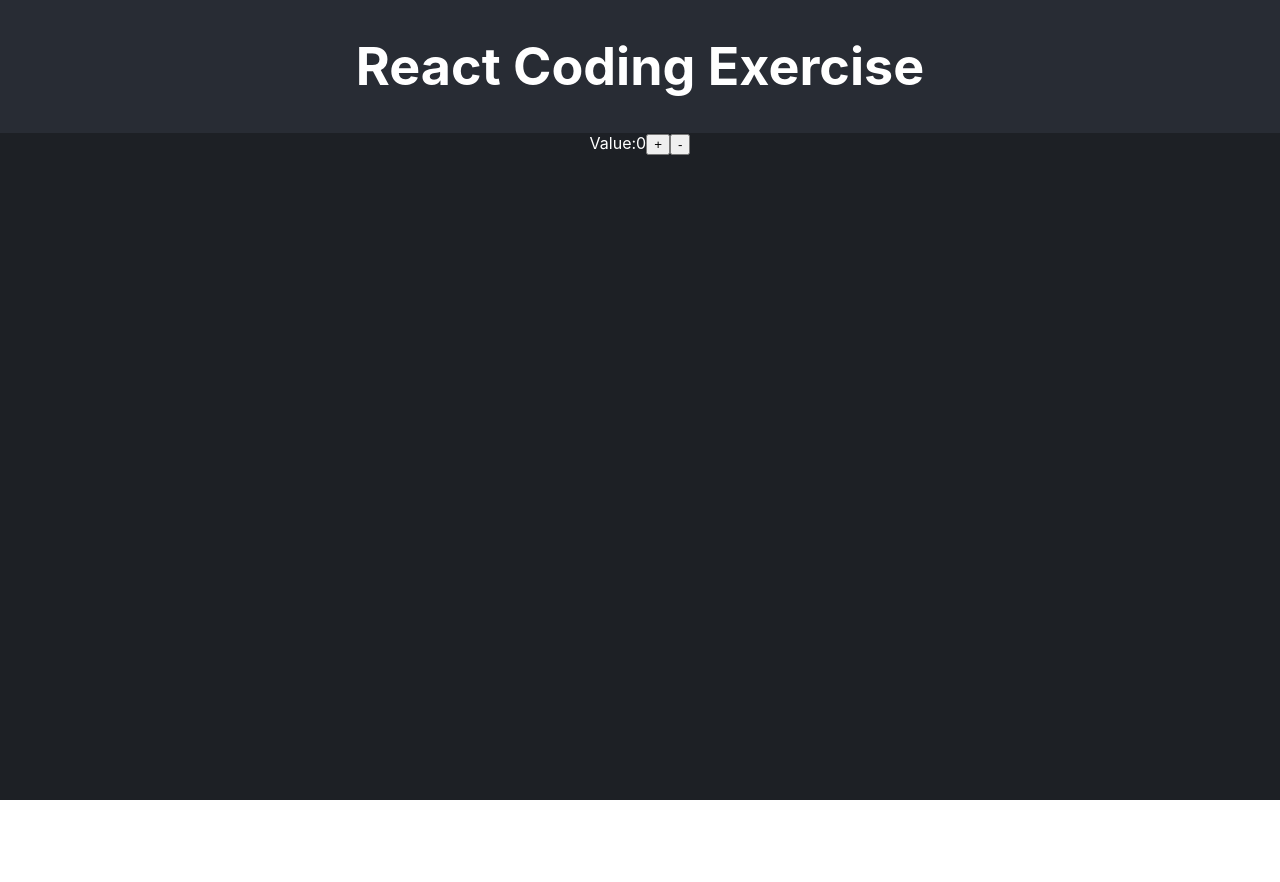
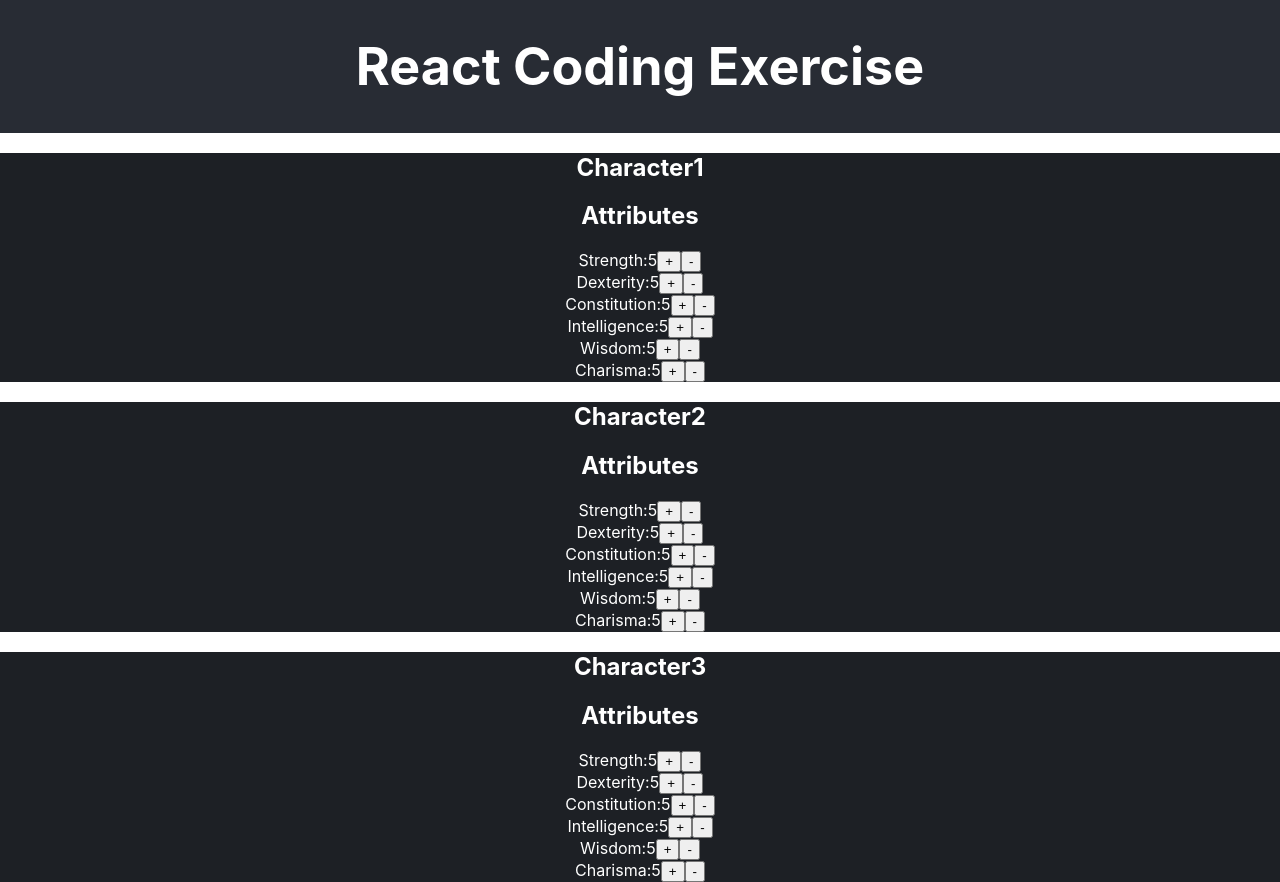
Before and after one commit to sneha-doguparthi/recruiting-webapp-character, a React (Create React App) app: page / in a window 1280 px wide. Before the commit the page ends 800 px from the top, so only its background shows below. Built offline with nearby package versions, Linux system fonts and the light colour scheme.

Commit message:
1. State and Controls of Attribute List

```diff
--- a/src/App.css
+++ b/src/App.css
@@ -15,7 +15,7 @@
   color: white;
 }
 
-.App-section {
+.character-section {
   flex: 1 1 0;
   background-color: hsl(220deg 13% 13%);
   color: white;
--- a/src/App.js
+++ b/src/App.js
@@ -1,29 +1,32 @@
-import { useState } from 'react';
 import './App.css';
-import { ATTRIBUTE_LIST, CLASS_LIST, SKILL_LIST } from './consts.js';
-
+import { ATTRIBUTE_LIST } from './consts.js';
+import Character from './Character';
 
 function App() {
   const codingExerciseTitle = "React Coding Exercise"
   const attributeList = ATTRIBUTE_LIST.reduce((acc, attribute) => {
-    acc[attribute] = 10;
+    acc[attribute] = 5;
     return acc;
   }, {});
 
-  const [num, setNum] = useState(0);
+  const characters = [
+    { name: 'Character1', attributes: attributeList },
+    { name: 'Character2', attributes: attributeList },
+    { name: 'Character3', attributes: attributeList }
+  ];
+
   return (
     <div className="App">
       <header className="App-header">
-      <h1>{codingExerciseTitle}</h1>
+        <h1>{codingExerciseTitle}</h1>
       </header>
-      <section className="App-section">
-        <div>
-          Value:
-          {num}
-          <button>+</button>
-          <button>-</button>
-        </div>
-      </section>
+      <div>
+        {characters && characters.map((character, index) => (
+          <section key={index} className="character-section">
+            <Character character={character} />
+          </section>
+        ))}
+      </div>
     </div>
   );
 }
--- /dev/null
+++ b/src/Character.js
@@ -0,0 +1,38 @@
+import { useState } from 'react';
+import './App.css';
+
+function Character({ character }) {
+    const [attributeValues, setAttributeValues] = useState(character.attributes);
+    const attributesTitle = "Attributes"
+
+    const incrementAttributeValue = (attribute) => {
+        setAttributeValues((prevValues) => ({
+            ...prevValues,
+            [attribute]: prevValues[attribute] + 1,
+        }));
+    };
+
+    const decrementAttributeValue = (attribute) => {
+        setAttributeValues((prevValues) => ({
+            ...prevValues,
+            [attribute]: prevValues[attribute] - 1,
+        }));
+    };
+
+    return (
+        <div >
+            <h2>{character.name}</h2>
+            <h2>{attributesTitle}</h2>
+            {Object.keys(attributeValues).map((attribute) => (
+                <div key={attribute}>
+                    {attribute}:
+                    <span>{attributeValues[attribute]}</span>
+                    <button onClick={() => incrementAttributeValue(attribute)}>+</button>
+                    <button onClick={() => decrementAttributeValue(attribute)}>-</button>
+                </div>
+            ))}
+        </div>
+    );
+}
+
+export default Character;
```
Also changed, not shown: 2 other files (tests, documents, lock files or other folders).
